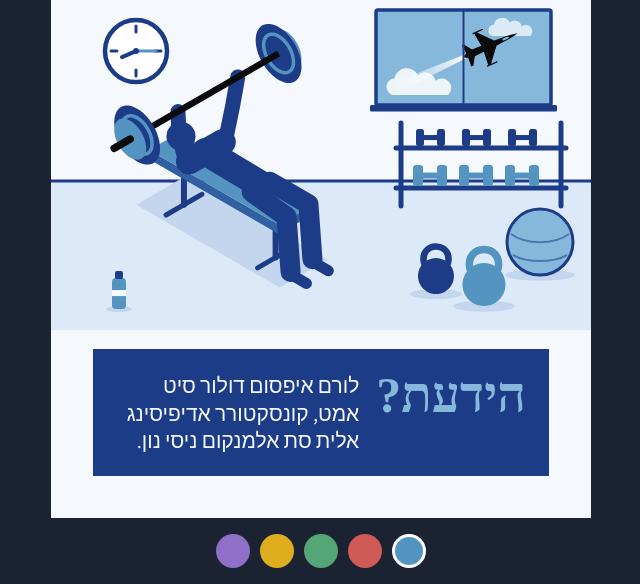
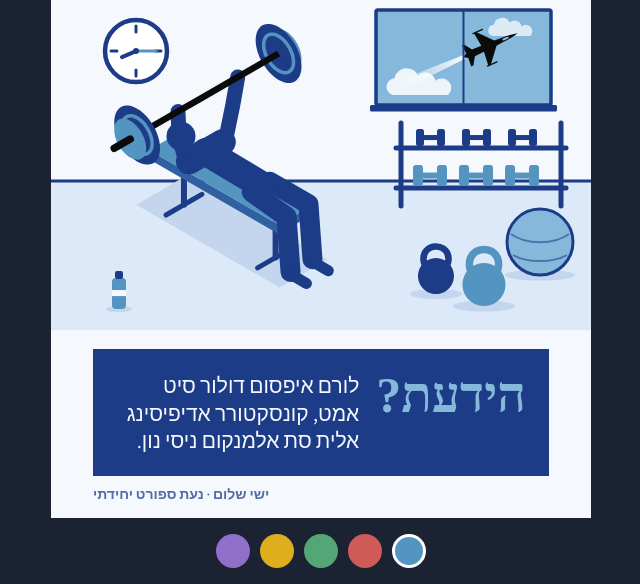
Before and after one commit to Ilanox/sport-morning, a plain HTML site: page index.html in a window 1280 px wide. Shown: the part 330-914 px from the top of the page, without its empty margins (319-959 px from the left). Drawn offline with nearby package versions, Linux system fonts and the light colour scheme; a web font is replaced by a local one.

Commit message:
Add files via upload

```diff
--- a/index.html
+++ b/index.html
@@ -71,6 +71,7 @@
   .track{margin:6px -84px 30px;flex:1;min-height:200px;position:relative}
   .scene{position:absolute;inset:0;width:100%;height:100%;display:none}
   .scene.on{display:block}
+  .sign{position:absolute;left:84px;bottom:30px;font-size:28px;font-weight:600;color:var(--ink);opacity:.75;white-space:nowrap;z-index:3}
   .schemes{display:flex;gap:10px;justify-content:center}
   .schemes button{width:34px;height:34px;border-radius:50%;border:3px solid transparent;cursor:pointer;padding:0}
   .schemes button.on{border-color:#fff}
@@ -102,6 +103,7 @@
 
 <div class="stage" id="stage">
   <div id="banner">
+    <div class="sign" contenteditable="true">ישי שלום · נעת ספורט יחידתי</div>
 
     <div class="content">
       <div class="top">
```
